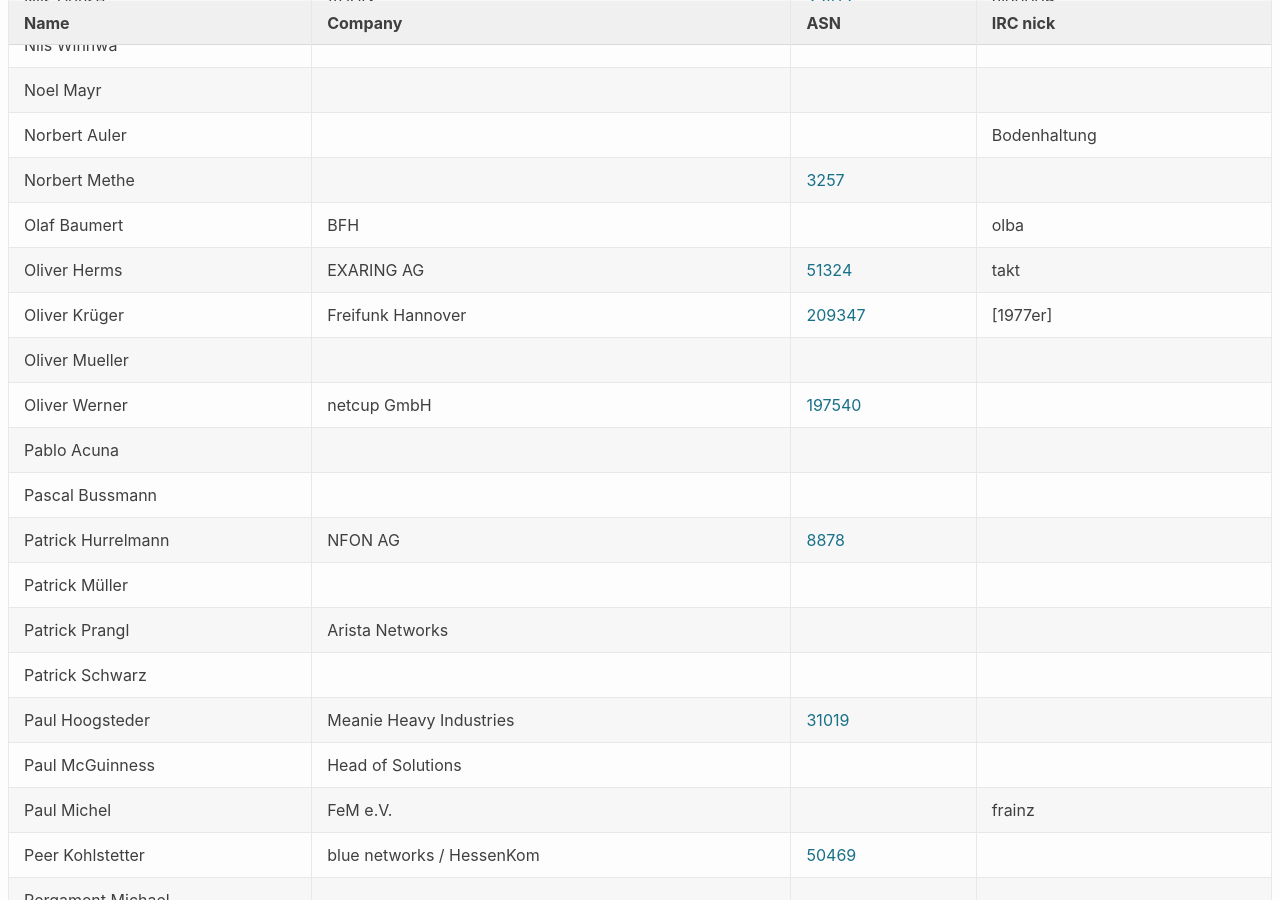
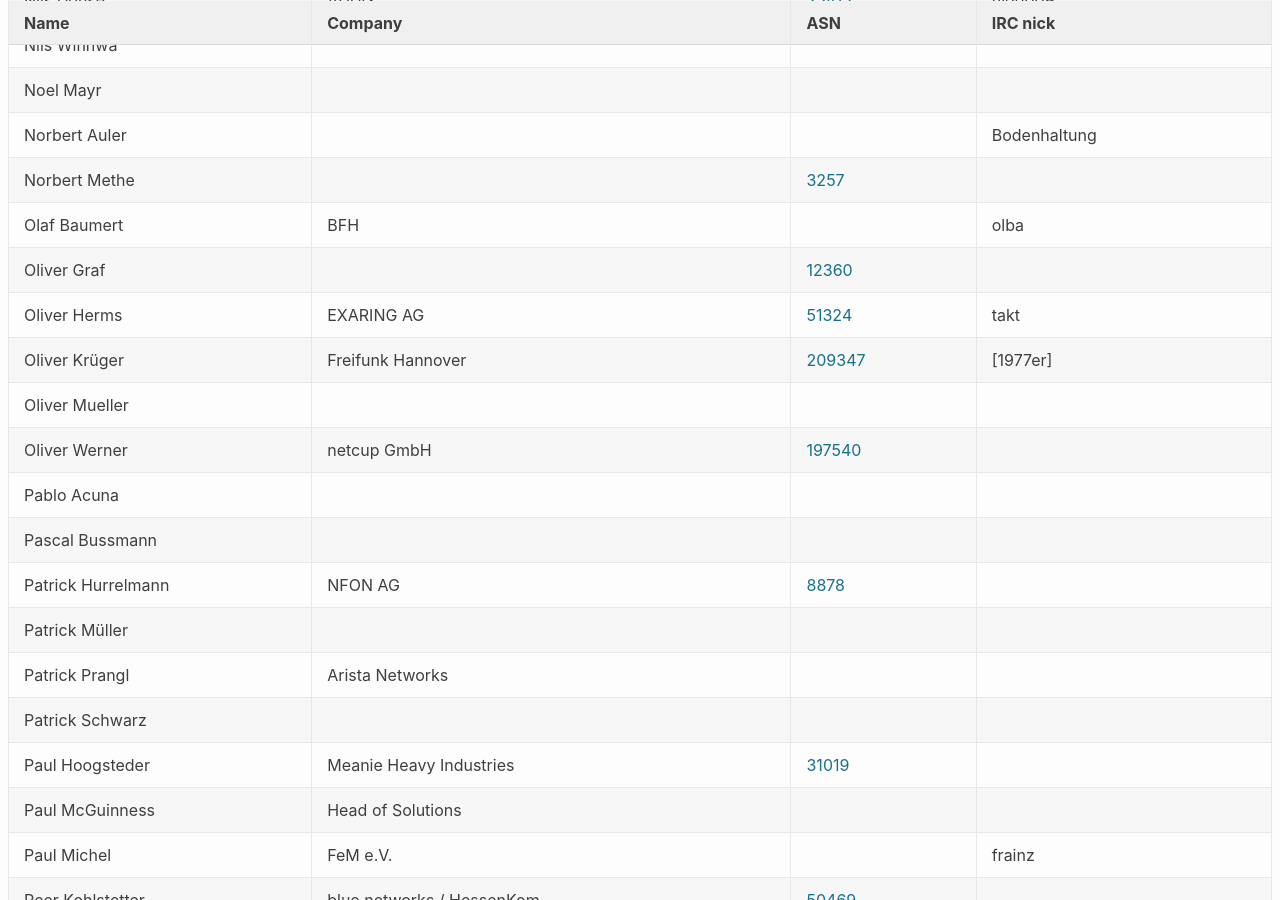
Before and after one commit to denog/pretix-attendeelist, a Jekyll site: the page built from index.markdown, in a window 1280 px wide and 900 px high, scrolled down 17617 px. Built offline with Jekyll 4.4.1, drawn with Linux system fonts in a browser that asks for light colours.

Commit message:
Latest data: Sat Nov  7 12:50:35 UTC 2020

```diff
--- a/_data/attendees.json
+++ b/_data/attendees.json
@@ -2244,6 +2244,12 @@
     "asn": null
   },
   {
+    "name": "Oliver Graf",
+    "company": null,
+    "irc": null,
+    "asn": "12360"
+  },
+  {
     "name": "Oliver Herms",
     "company": "EXARING AG",
     "irc": "takt",
```
